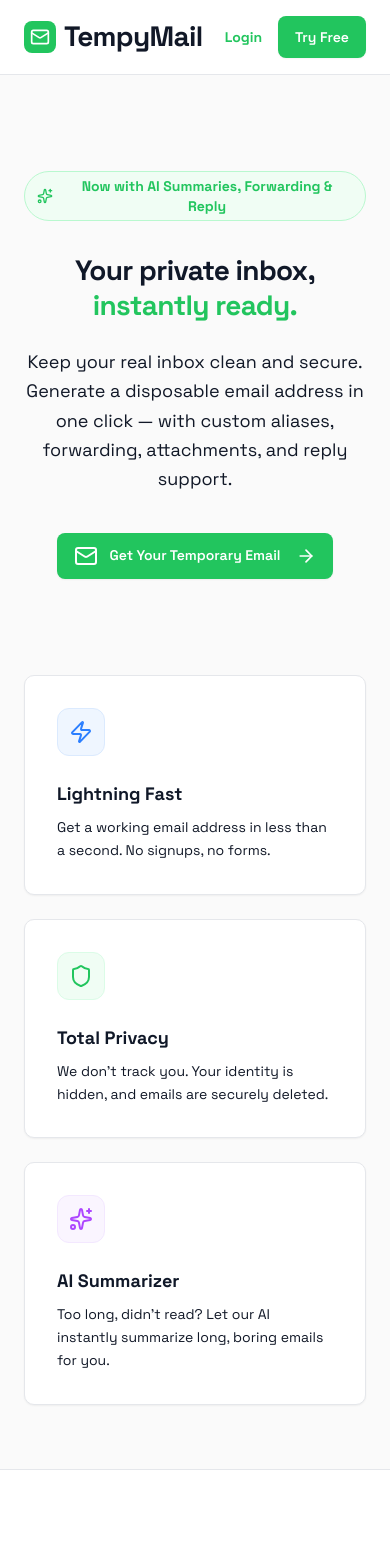
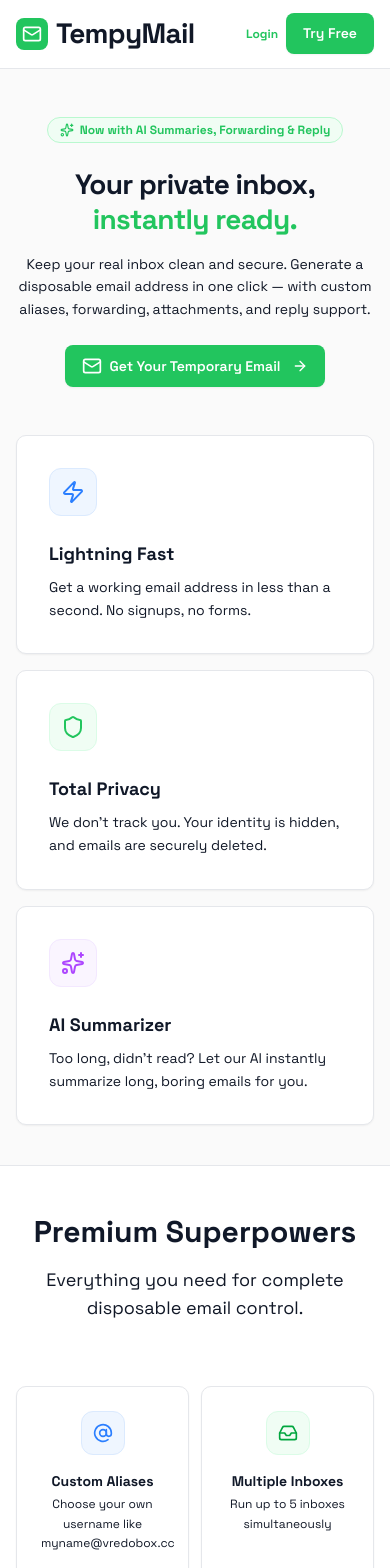
Before and after one commit to Wesley101-collab/TempyMail, a React (Vite) app in the folder frontend/: page / in a window 390 px wide. Shown: the top 1568 px of the page. Built offline with nearby package versions, Linux system fonts and the light colour scheme; no server answers.

Commit message:
fix: landing page mobile responsive, error page go home button

```diff
--- a/frontend/src/App.jsx
+++ b/frontend/src/App.jsx
@@ -1,6 +1,7 @@
 import React, { useState, useEffect } from 'react';
 import { useMail } from './hooks/useMail';
 import Header from './components/Header';
+import { Home } from 'lucide-react';
 import Inbox from './components/Inbox';
 import MessageViewer from './components/MessageViewer';
 import LandingPage from './components/LandingPage';
@@ -132,10 +133,19 @@
             <div className="w-10 h-10 border-4 border-red-500 rounded-full flex items-center justify-center pb-1 text-red-400 font-bold text-xl">!</div>
           </div>
           <h2 className="text-2xl font-bold text-red-400 mb-4 tracking-tight">API Connection Error</h2>
-          <p className="text-textMuted mb-8 leading-relaxed font-medium">{error}</p>
-          <button onClick={generateAccount} className="glass-button w-full px-6 py-3 font-semibold tracking-wide text-lg shadow-lg">
-            Retry Connection
-          </button>
+          <p className="text-textMuted mb-6 leading-relaxed font-medium">{error}</p>
+          <div className="flex flex-col gap-3">
+            <button onClick={generateAccount} className="glass-button w-full px-6 py-3 font-semibold tracking-wide text-lg shadow-lg">
+              Retry Connection
+            </button>
+            <button
+              onClick={handleGoHome}
+              className="w-full px-6 py-3 rounded-xl border border-border bg-surface hover:bg-surfaceHover text-textMain font-semibold transition-colors flex items-center justify-center gap-2"
+            >
+              <Home className="w-4 h-4" />
+              Go to Homepage
+            </button>
+          </div>
         </div>
       </div>
     );
--- a/frontend/src/components/LandingPage.jsx
+++ b/frontend/src/components/LandingPage.jsx
@@ -9,26 +9,26 @@
         <div className="min-h-screen flex flex-col bg-background relative overflow-hidden text-textMain">
 
             {/* Header / Navbar */}
-            <header className="bg-surface border-b border-border px-6 py-4 flex items-center justify-between sticky top-0 z-50">
+            <header className="bg-surface border-b border-border px-4 sm:px-6 py-3 sm:py-4 flex items-center justify-between sticky top-0 z-50">
                 <div className="flex items-center gap-2">
                     <div className="bg-primary p-1.5 rounded-lg">
                         <Mail className="w-5 h-5 text-white" />
                     </div>
-                    <h1 className="text-xl font-bold tracking-tight">TempyMail</h1>
+                    <h1 className="text-lg sm:text-xl font-bold tracking-tight">TempyMail</h1>
                 </div>
-                <div className="flex items-center gap-4">
+                <div className="flex items-center gap-2 sm:gap-4">
                     <a href="#features" className="text-sm font-medium text-textMuted hover:text-textMain transition-colors hidden sm:block">Features</a>
                     <a href="#pricing" className="text-sm font-medium text-textMuted hover:text-textMain transition-colors hidden sm:block">Pricing</a>
                     <button
                         onClick={() => { window.history.pushState({}, '', '/premium'); window.location.reload(); }}
-                        className="text-sm font-bold text-primary hover:text-secondary transition-colors"
+                        className="text-xs sm:text-sm font-bold text-primary hover:text-secondary transition-colors"
                     >
                         Login
                     </button>
                     <button
                         onClick={onGetStarted}
                         disabled={loading}
-                        className="btn-primary px-4 py-2 text-sm font-bold shadow-sm"
+                        className="btn-primary px-3 sm:px-4 py-1.5 sm:py-2 text-xs sm:text-sm font-bold shadow-sm"
                     >
                         Try Free
                     </button>
@@ -36,44 +36,44 @@
             </header>
 
             {/* Hero Section */}
-            <section className="flex-1 flex flex-col items-center justify-center p-6 pt-24 pb-16 text-center">
+            <section className="flex-1 flex flex-col items-center justify-center px-4 sm:px-6 pt-12 sm:pt-24 pb-10 sm:pb-16 text-center">
                 <div className="relative z-10 max-w-4xl w-full">
 
-                    <div className="inline-flex items-center gap-2 px-3 py-1 rounded-full bg-green-50 text-primary text-sm font-bold mb-8 border border-green-200">
-                        <Sparkles className="w-4 h-4" />
+                    <div className="inline-flex items-center gap-1.5 sm:gap-2 px-3 py-1 rounded-full bg-green-50 text-primary text-xs sm:text-sm font-bold mb-6 sm:mb-8 border border-green-200">
+                        <Sparkles className="w-3.5 h-3.5 sm:w-4 sm:h-4" />
                         <span>Now with AI Summaries, Forwarding & Reply</span>
                     </div>
 
-                    <h1 className="text-5xl md:text-7xl font-extrabold mb-6 tracking-tight leading-tight text-gray-900">
+                    <h1 className="text-3xl sm:text-5xl md:text-7xl font-extrabold mb-4 sm:mb-6 tracking-tight leading-tight text-gray-900">
                         Your private inbox,<br />
                         <span className="text-primary">instantly ready.</span>
                     </h1>
 
-                    <p className="text-textMuted text-lg md:text-xl mb-10 max-w-2xl mx-auto leading-relaxed">
+                    <p className="text-textMuted text-sm sm:text-lg md:text-xl mb-6 sm:mb-10 max-w-2xl mx-auto leading-relaxed">
                         Keep your real inbox clean and secure. Generate a disposable email address in one click — with custom aliases, forwarding, attachments, and reply support.
                     </p>
 
                     <button
                         onClick={onGetStarted}
                         disabled={loading}
-                        className="btn-primary px-10 py-4 text-lg gap-3 disabled:opacity-50 disabled:cursor-wait mx-auto hover:-translate-y-1 transition-transform shadow-lg shadow-green-500/20"
+                        className="btn-primary px-6 sm:px-10 py-3 sm:py-4 text-sm sm:text-lg gap-2 sm:gap-3 disabled:opacity-50 disabled:cursor-wait mx-auto hover:-translate-y-1 transition-transform shadow-lg shadow-green-500/20"
                     >
                         {loading ? (
                             <>
-                                <RefreshCcw className="w-6 h-6 animate-spin" />
+                                <RefreshCcw className="w-5 h-5 sm:w-6 sm:h-6 animate-spin" />
                                 <span>Generating...</span>
                             </>
                         ) : (
                             <>
-                                <Mail className="w-6 h-6" />
+                                <Mail className="w-5 h-5 sm:w-6 sm:h-6" />
                                 <span>Get Your Temporary Email</span>
-                                <ArrowRight className="w-5 h-5 ml-1" />
+                                <ArrowRight className="w-4 h-4 sm:w-5 sm:h-5 ml-1" />
                             </>
                         )}
                     </button>
 
                     {/* Feature Cards */}
-                    <div className="grid grid-cols-1 sm:grid-cols-3 gap-6 text-left mt-24">
+                    <div className="grid grid-cols-1 sm:grid-cols-3 gap-4 sm:gap-6 text-left mt-12 sm:mt-24">
                         <div className="dashboard-card p-8 group hover:shadow-md transition-shadow">
                             <div className="w-12 h-12 bg-blue-50 text-blue-500 rounded-xl flex items-center justify-center mb-6 border border-blue-100 group-hover:scale-110 transition-transform">
                                 <Zap className="w-6 h-6" />
@@ -100,14 +100,14 @@
             </section>
 
             {/* Premium Features Grid */}
-            <section className="w-full bg-surface border-y border-border py-24" id="features">
-                <div className="max-w-5xl mx-auto px-6">
+            <section className="w-full bg-surface border-y border-border py-12 sm:py-24" id="features">
+                <div className="max-w-5xl mx-auto px-4 sm:px-6">
                     <div className="text-center mb-16">
                         <h2 className="text-3xl md:text-4xl font-extrabold mb-4 text-gray-900">Premium Superpowers</h2>
                         <p className="text-textMuted text-lg max-w-2xl mx-auto">Everything you need for complete disposable email control.</p>
                     </div>
 
-                    <div className="grid grid-cols-1 sm:grid-cols-2 lg:grid-cols-4 gap-5">
+                    <div className="grid grid-cols-2 sm:grid-cols-2 lg:grid-cols-4 gap-3 sm:gap-5">
                         <FeatureCard icon={AtSign} color="blue" title="Custom Aliases" desc="Choose your own username like myname@vredobox.cc" />
                         <FeatureCard icon={Inbox} color="green" title="Multiple Inboxes" desc="Run up to 5 inboxes simultaneously" />
                         <FeatureCard icon={Forward} color="purple" title="Email Forwarding" desc="Auto-forward incoming mail to your real inbox" />
@@ -121,14 +121,14 @@
             </section>
 
             {/* Pricing Section */}
-            <section className="w-full bg-background py-24" id="pricing">
-                <div className="max-w-5xl mx-auto px-6">
+            <section className="w-full bg-background py-12 sm:py-24" id="pricing">
+                <div className="max-w-5xl mx-auto px-4 sm:px-6">
                     <div className="text-center mb-16">
                         <h2 className="text-3xl md:text-4xl font-extrabold mb-4 text-gray-900">Simple, transparent pricing</h2>
                         <p className="text-textMuted text-lg max-w-2xl mx-auto">Start free. Upgrade when you need more power.</p>
                     </div>
 
-                    <div className="grid grid-cols-1 md:grid-cols-2 gap-8 max-w-4xl mx-auto px-4">
+                    <div className="grid grid-cols-1 md:grid-cols-2 gap-6 sm:gap-8 max-w-4xl mx-auto">
                         {/* Free Plan */}
                         <div className="dashboard-card p-8 flex flex-col">
                             <h3 className="text-xl font-bold text-gray-900 mb-2">Free Plan</h3>
```
Also changed, not shown: 2 other files (tests, documents, lock files or other folders).
